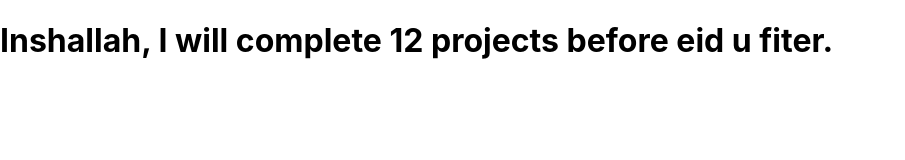
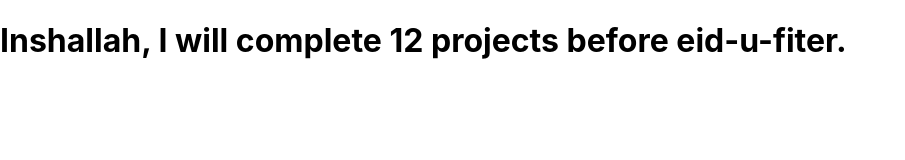
Before and after one commit to Muhammad1Siddique/bootcamp-react-app, a React (Create React App) app: page / in a window 1280 px wide. Shown: the top 160 px of the page, without its empty margins (0-905 px from the left). Built offline with nearby package versions, Linux system fonts and the light colour scheme.

Commit message:
Update App.js

```diff
--- a/src/App.js
+++ b/src/App.js
@@ -4,7 +4,7 @@ import './App.css';
 function App() {
   return (
     <div>
-      <h1><strong>Inshallah, I will complete 12 projects before eid u fiter.</strong></h1>
+      <h1><strong>Inshallah, I will complete 12 projects before eid-u-fiter.</strong></h1>
     </div>
   );
 }
```
